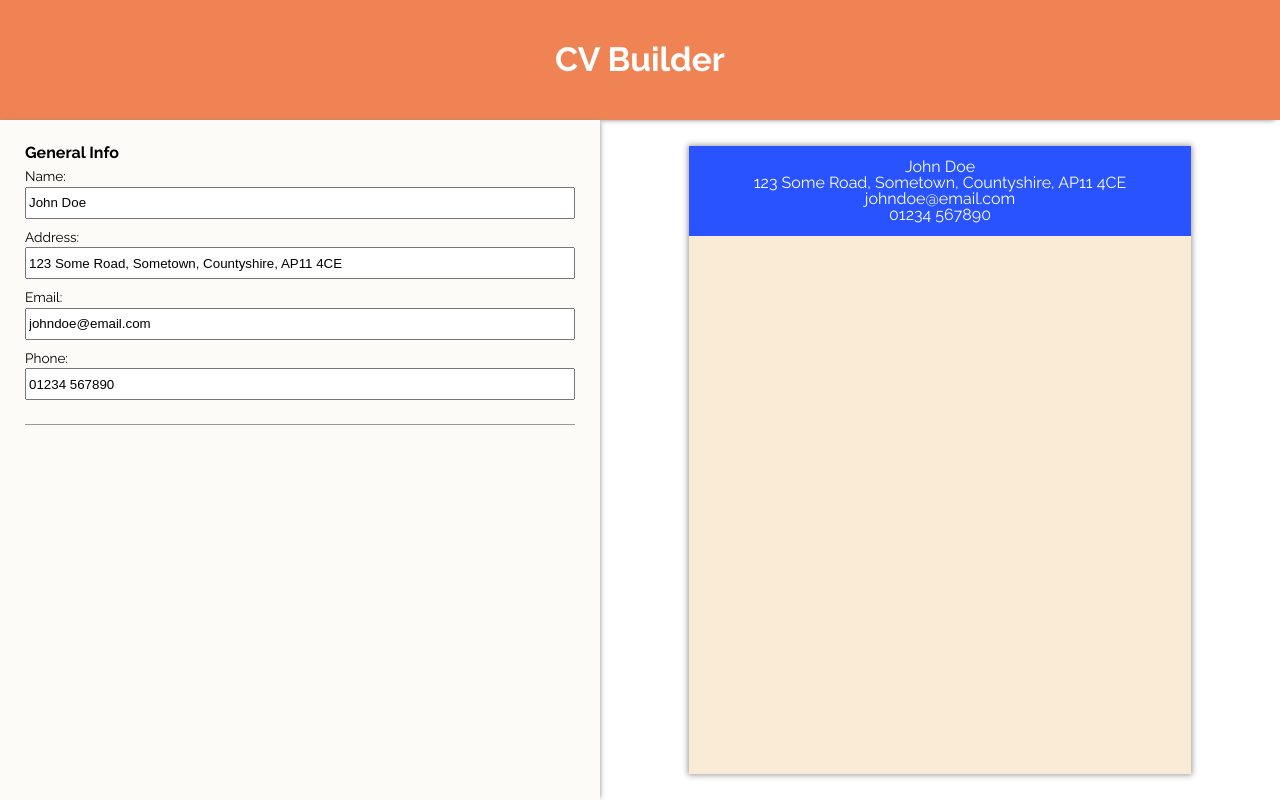
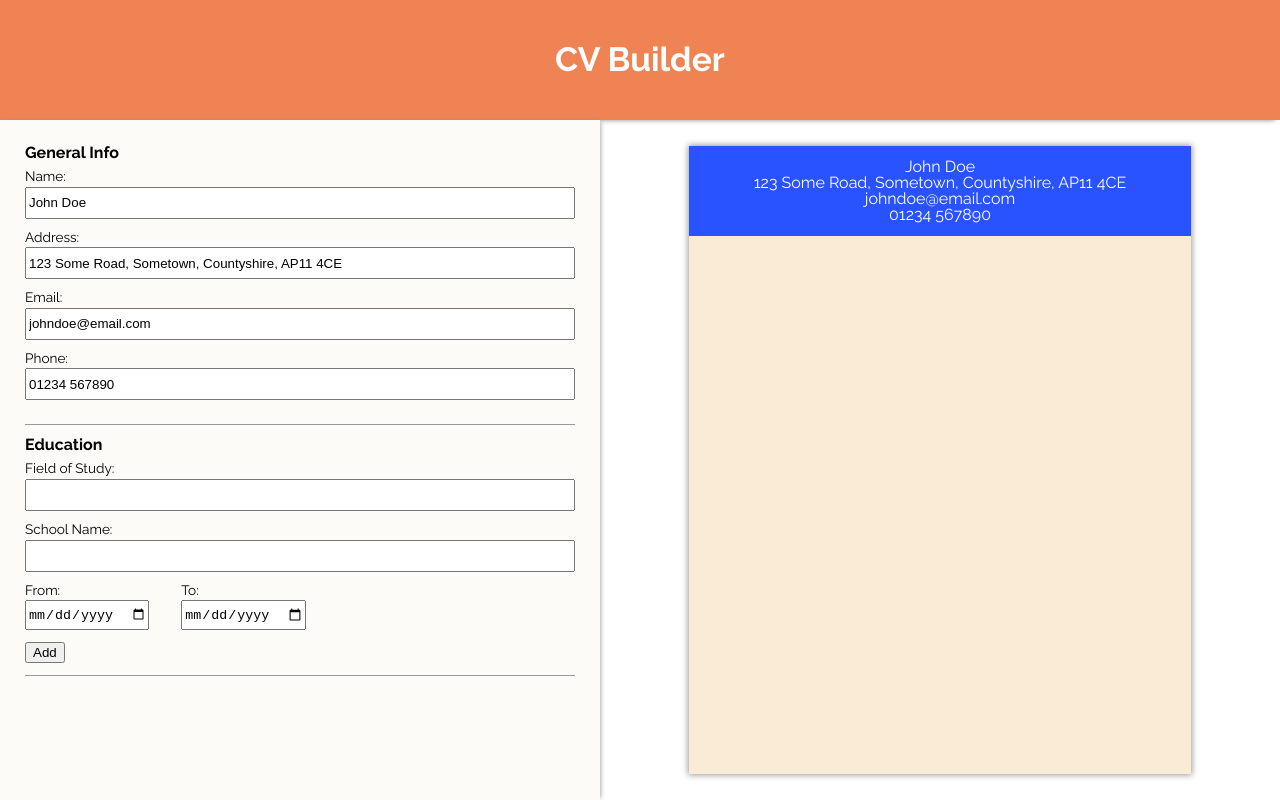
Before and after one commit to mikeplant/cv-builder, a React (Vite) app: page / in a window 1280 px wide. Built offline with nearby package versions, Linux system fonts and the light colour scheme.

Commit message:
Add Education form section

```diff
--- /dev/null
+++ b/src/components/Education.jsx
@@ -0,0 +1,26 @@
+import { useState } from "react";
+import EducationSection from "./EducationSection";
+
+function Education() {
+  const [sections, setSections] = useState([<EducationSection />]);
+
+  function addEducation(e) {
+    e.preventDefault();
+    const updatedSectionsArr = [...sections, <EducationSection />];
+    setSections(updatedSectionsArr);
+  }
+
+  return (
+    <div className="education-form-section">
+      <legend>Education</legend>
+      {sections.map((section) => section)}
+
+      <button className="add-education-btn" onClick={(e) => addEducation(e)}>
+        Add
+      </button>
+      <div className="divider-line"></div>
+    </div>
+  );
+}
+
+export default Education;
--- /dev/null
+++ b/src/components/EducationSection.jsx
@@ -0,0 +1,28 @@
+import "../styles/EducationSection.css";
+
+function EducationSection() {
+  return (
+    <div>
+      <label>
+        Field of Study:
+        <input type="text"></input>
+      </label>
+      <label>
+        School Name:
+        <input type="text"></input>
+      </label>
+      <div className="education-dates-input">
+        <label>
+          From:
+          <input type="date"></input>
+        </label>
+        <label>
+          To:
+          <input type="date"></input>
+        </label>
+      </div>
+    </div>
+  );
+}
+
+export default EducationSection;
--- a/src/components/Form.jsx
+++ b/src/components/Form.jsx
@@ -1,9 +1,11 @@
+import Education from "./Education";
 import GeneralInfo from "./GeneralInfo";
 
 function Form({ generalInfo, onChange }) {
   return (
     <form className="form">
       <GeneralInfo generalInfo={generalInfo} onChange={onChange} />
+      <Education />
     </form>
   );
 }
--- /dev/null
+++ b/src/styles/EducationSection.css
@@ -0,0 +1,4 @@
+.education-dates-input {
+  display: flex;
+  gap: 32px;
+}
```
